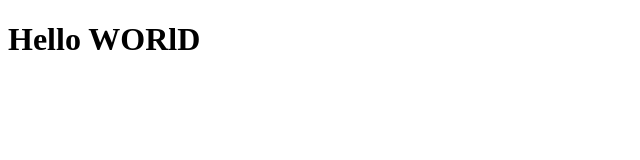
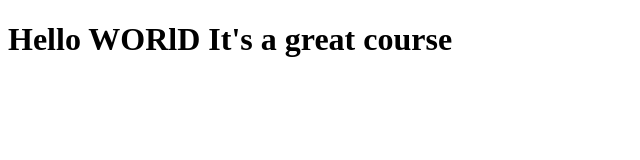
Before and after one commit to JTheMan1979/coursera-test, a plain HTML site: page Ba_Yo/index.html in a window 1280 px wide. Shown: the whole page, without its empty margins (0-640 px from the left). Drawn offline with Linux system fonts and the light colour scheme.

Commit message:
Small add content

```diff
--- a/Ba_Yo/index.html
+++ b/Ba_Yo/index.html
@@ -4,6 +4,6 @@
 	<title>Wow</title>
 </head>
 <body>
-	<h1>Hello WORlD</h1>
+	<h1>Hello WORlD It's a great course</h1>
 </body>
 </html>
```
